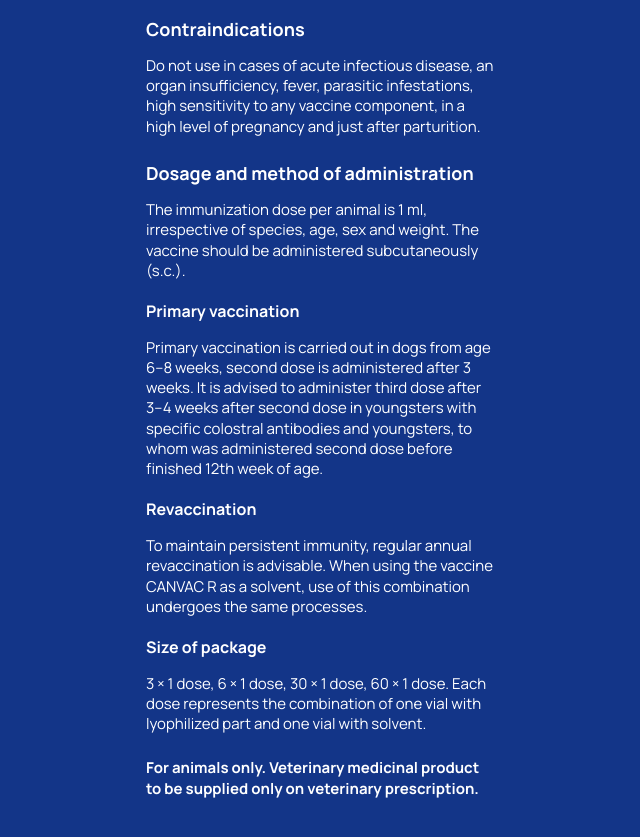
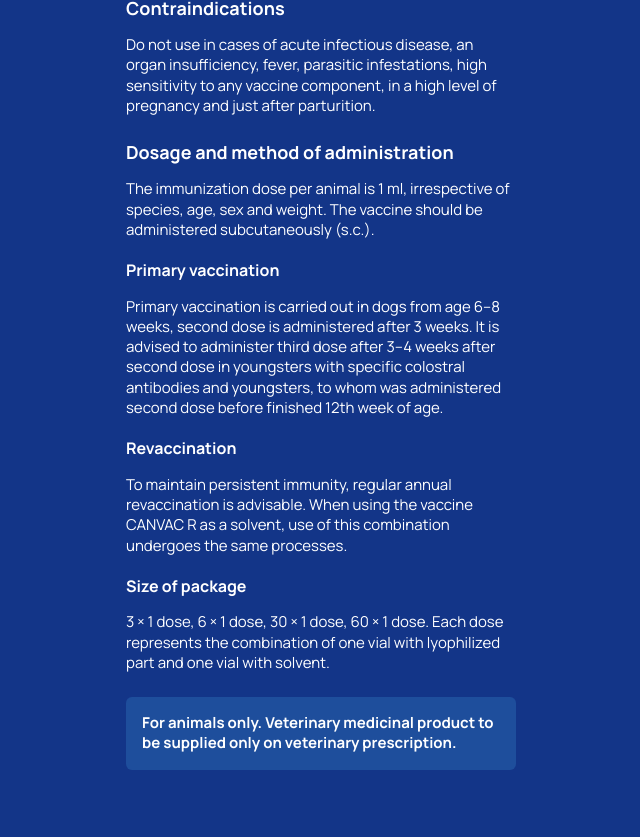
Before and after one commit to rath-prak/CANVAC-8_2025, a website: page index.html in a window 1280 px wide. Shown: the part 1647-2484 px from the top of the page, without its empty margins (319-959 px from the left). Drawn offline with Linux system fonts and the light colour scheme; a web font is replaced by a local one.

Commit message:
chore: add favicon; widen container to 430px; link logo to medivet.com.kh; typography tweaks

```diff
--- a/index.html
+++ b/index.html
@@ -4,6 +4,7 @@
     <meta charset="utf-8" />
     <meta name="viewport" content="width=device-width, initial-scale=1.0" />
     <title>CANVAC-8 — Medivet Animal Health</title>
+    <link rel="icon" type="image/png" href="./favicon.png" />
     <meta property="og:title" content="CANVAC-8 — Medivet Animal Health" />
     <meta property="og:description" content="DHPPiL (8 in 1 Vaccine) — 1ML" />
     <meta property="og:image" content="/images/canvac05057 (1) copy.png" />
--- a/style.css
+++ b/style.css
@@ -39,7 +39,7 @@ body {
 }
 
 .page {
-  max-width: 390px;
+  max-width: 430px;
   margin-inline: auto;
   padding: var(--space-6) var(--space-5) var(--space-8);
 }
@@ -205,3 +205,9 @@ body {
   margin-top: var(--space-6);
   font-weight: 700;
 }
+
+.note {
+  padding: 1rem;
+  border-radius: 6px;
+  background: #1E4E9C;
+}
```
Also changed, not shown: images/favicon.png (added).
